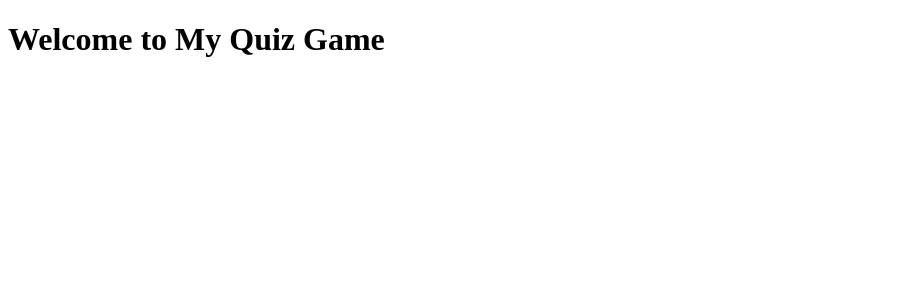
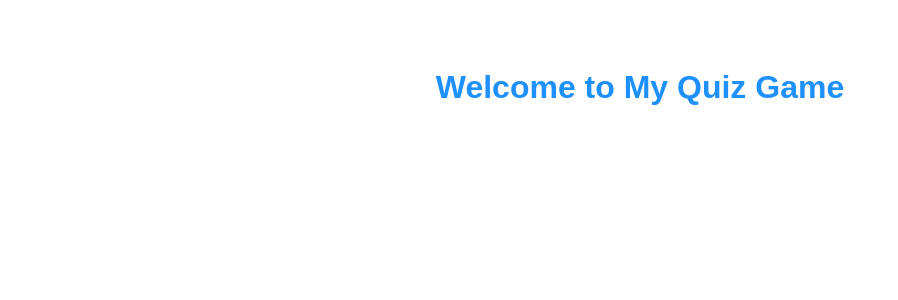
Before and after one commit to jdolphin5/Quizgame, a React app: page / in a window 1280 px wide. Shown: the top 300 px of the page, without its empty margins (0-898 px from the left). Built offline with nearby package versions, Linux system fonts and the light colour scheme; the HTML template or start-up script is replaced by a standard one.

Commit message:
fixed import statement

```diff
--- a/src/app.tsx
+++ b/src/app.tsx
@@ -1,9 +1,9 @@
 import React from 'react';
-import styles from '../styles/main.css';
+import '../styles/main.css'; // Relative path to styles/main.css
 
 const App: React.FC = () => {
   return (
-    <div className = 'styles.root'>
+    <div className = 'root'>
       <h1>Welcome to My Quiz Game</h1>
       {/* Your content goes here */}
     </div>
```
